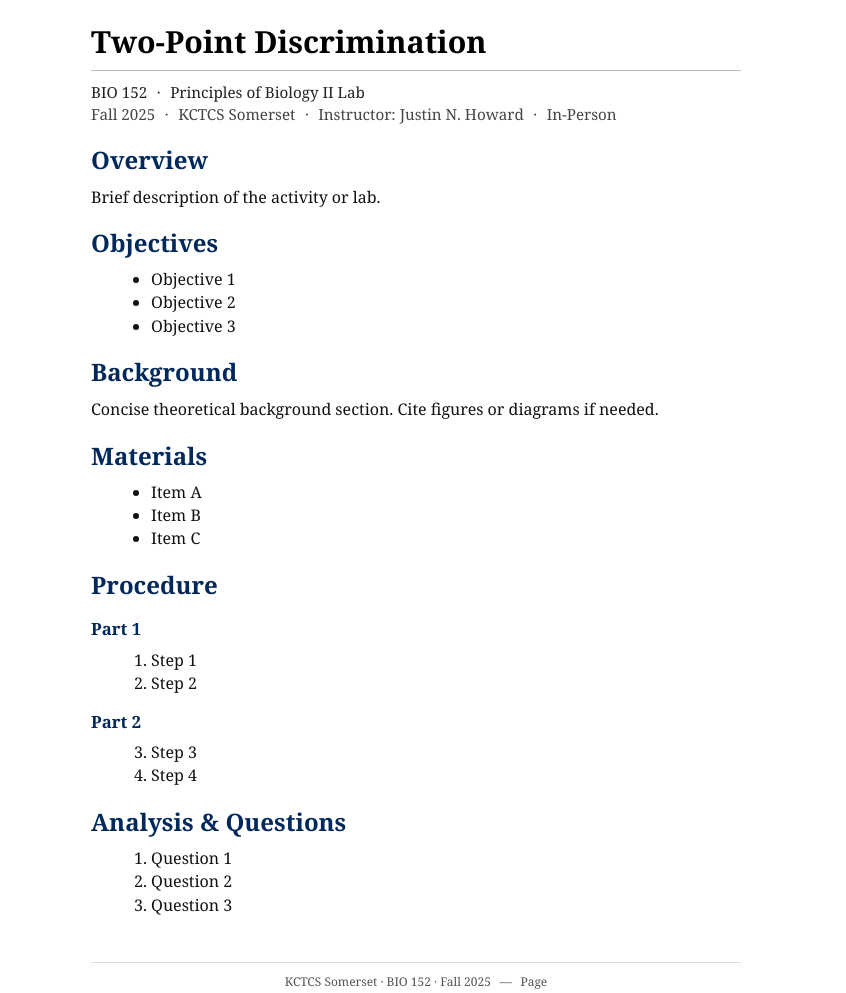
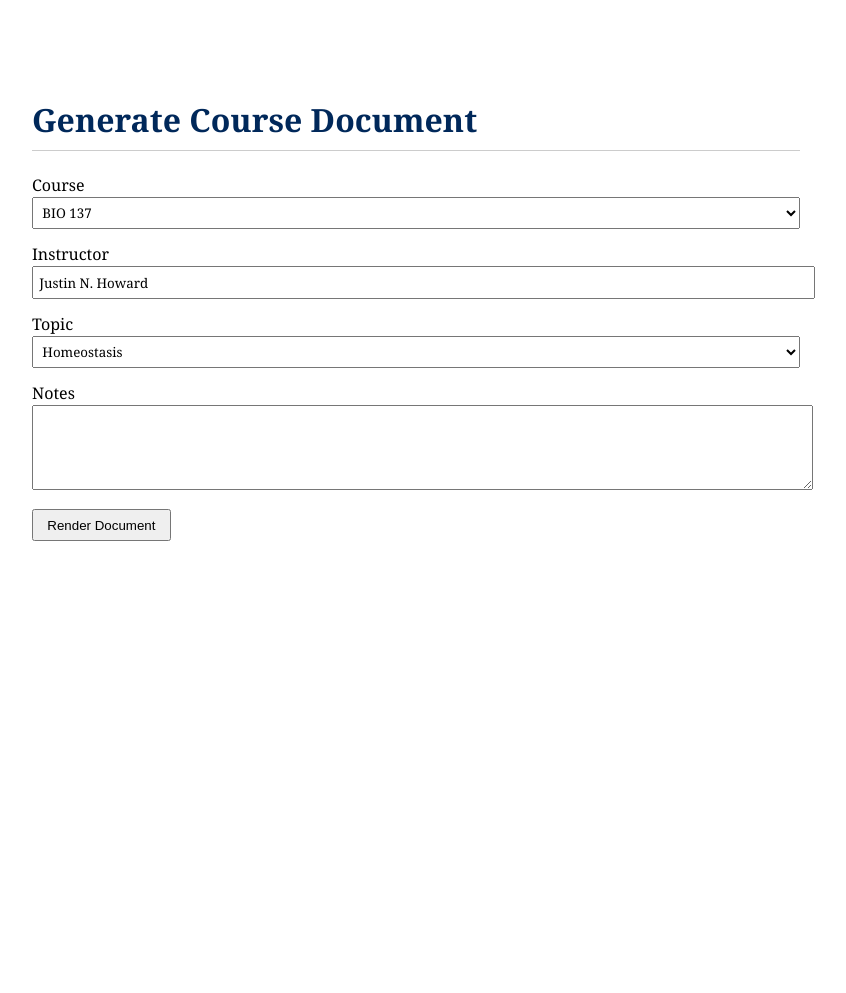
Before and after one commit to howardconnect/form-generator, a plain HTML site: page index.html in a window 1280 px wide. Shown: the whole page, without its empty margins (224-1070 px from the left). After the commit the page ends 800 px from the top, so only its background shows below. Drawn offline with Linux system fonts and the light colour scheme.

Commit message:
Update index.html

```diff
--- a/index.html
+++ b/index.html
@@ -1,230 +1,66 @@
 <!DOCTYPE html>
 <html lang="en">
 <head>
-<meta charset="utf-8" />
-<meta name="viewport" content="width=device-width, initial-scale=1" />
-<title>Lab Template</title>
-
-<!-- ====== CONFIG (edit these values) ====== -->
-<script>
-  const CONFIG = {
-    School: "KCTCS Somerset",
-    CourseCode: "BIO 152",
-    CourseTitle: "Principles of Biology II Lab",
-    Modality: "In-Person",
-    Instructor: "Justin N. Howard",
-    LabTitle: "Two-Point Discrimination",
-    Unit: "Unit 2",
-    Semester: "Fall",
-    Year: "2025"
-  };
-</script>
-
+<meta charset="UTF-8" />
+<meta name="viewport" content="width=device-width,initial-scale=1" />
+<title>Course Document Generator</title>
 <style>
-  /* ===== Shared settings (match LaTeX intent) ===== */
-  :root {
-    --deep-blue: rgb(0,40,90);
-    --page-max: 8.27in; /* A4 width */
-    --margin: 0.75in;
-    --text-color: #111;
-  }
-  @media print {
-    @page {
-      size: A4;
-      margin: 0.75in;
-    }
-  }
-
-  html, body {
-    color: var(--text-color);
-    background: #fff;
-    font-family: Georgia, "Times New Roman", serif; /* mirrors \setmainfont{Georgia} path */
-    line-height: 1.45;
-  }
-
-  .page {
-    max-width: calc(var(--page-max) - 2*var(--margin));
-    margin: 1.25rem auto;
-    padding: 0;
-  }
-
-  /* Title block */
-  .title-block {
-    margin-top: 0.25rem;
-    margin-bottom: 0.75rem;
-  }
-  .title-block .labtitle {
-    font-size: 1.9rem; /* roughly \Large */
-    font-weight: 700;
-    color: #000;
-    margin: 0 0 0.4rem 0;
-  }
-  .title-block hr {
-    border: 0;
-    height: 1px;
-    background: #bbb;
-    margin: 0.4rem 0 0.6rem;
-  }
-  .title-lines {
-    font-size: 0.95rem;
-    color: #222;
-  }
-  .muted {
-    color: #444;
-  }
-  .dot {
-    margin: 0 0.35rem;
-  }
-
-  /* Headings (section/subsection) */
-  h2.section {
-    font-size: 1.5rem; /* ~ \Large */
-    font-weight: 700;
-    color: var(--deep-blue);
-    margin: 1.1rem 0 0.4rem;
-  }
-  h3.subsection {
-    font-size: 1.05rem; /* ~ \normalsize bold */
-    font-weight: 700;
-    color: var(--deep-blue);
-    margin: 0.9rem 0 0.35rem;
-  }
-
-  /* Block spacing that mimics parskip/microtype feel */
-  p { margin: 0.5rem 0; }
-  ul, ol { margin: 0.45rem 0 0.65rem 1.25rem; }
-  .spacer-sm { height: 0.35rem; }
-  .spacer-md { height: 0.6rem; }
-  .spacer-lg { height: 1rem; }
-
-  /* Footer (print-friendly) */
-  .footer {
-    font-size: 0.75rem;
-    color: #555;
-    text-align: center;
-    margin-top: 1.2rem;
-    padding-top: 0.6rem;
-    border-top: 1px solid #ddd;
-  }
-
-  /* Page counter (works in print; "of N" support varies by browser) */
-  @media print {
-    .footer {
-      position: fixed;
-      bottom: 0.4in;
-      left: 0;
-      right: 0;
-      margin: 0 auto;
-      width: calc(var(--page-max) - 2*var(--margin));
-    }
-    /* Some UAs support counters; "of" total pages is not universal without a polyfill */
-    .page-num::after {
-      content: "Page " counter(page);
-    }
-  }
-
-  /* Links (match \hypersetup no colored boxes) */
-  a { color: inherit; text-decoration: underline; }
+  body { font-family: Georgia, serif; max-width: 8in; margin: 1in auto; line-height: 1.5; }
+  h1 { color: rgb(0,40,90); border-bottom: 1px solid #ccc; padding-bottom: 0.2em; }
+  label { display:block; margin-top:0.8em; }
+  select, input, textarea { width:100%; padding:0.4em; font-family:inherit; }
+  button { margin-top:1em; padding:0.5em 1em; cursor:pointer; }
+  #output { border:1px solid #ccc; padding:1em; margin-top:1.5em; }
 </style>
 </head>
 <body>
-  <main class="page" id="doc">
-    <!-- ===== Title Block (MakeTitleBlock) ===== -->
-    <header class="title-block" id="titleBlock">
-      <div class="labtitle" id="LabTitle"></div>
-      <hr />
-      <div class="title-lines">
-        <span id="CourseCode"></span>
-        <span class="dot">·</span>
-        <span id="CourseTitle"></span>
-      </div>
-      <div class="title-lines muted">
-        <span id="Semester"></span>&nbsp;<span id="Year"></span>
-        <span class="dot">·</span>
-        <span id="School"></span>
-        <span class="dot">·</span>
-        Instructor: <span id="Instructor"></span>
-        <span class="dot">·</span>
-        <span id="Modality"></span>
-      </div>
-    </header>
+<h1>Generate Course Document</h1>
 
-    <!-- ===== Body Content (use as repeatable structure) ===== -->
-    <h2 class="section">Overview</h2>
-    <p>Brief description of the activity or lab.</p>
+<form id="docForm">
+  <label>Course
+    <select id="course">
+      <option>BIO 137</option>
+      <option>BIO 152</option>
+      <option>BIO 153</option>
+    </select>
+  </label>
 
-    <h2 class="section">Objectives</h2>
-    <ul>
-      <li>Objective 1</li>
-      <li>Objective 2</li>
-      <li>Objective 3</li>
-    </ul>
+  <label>Instructor <input id="instructor" value="Justin N. Howard"></label>
+  <label>Topic
+    <select id="topic">
+      <option>Homeostasis</option>
+      <option>Tissues</option>
+      <option>Skull Landmarks</option>
+    </select>
+  </label>
 
-    <h2 class="section">Background</h2>
-    <p>Concise theoretical background section. Cite figures or diagrams if needed.</p>
+  <label>Notes <textarea id="notes" rows="4"></textarea></label>
+  <button type="button" id="generate">Render Document</button>
+</form>
 
-    <h2 class="section">Materials</h2>
-    <ul>
-      <li>Item A</li>
-      <li>Item B</li>
-      <li>Item C</li>
-    </ul>
-
-    <h2 class="section">Procedure</h2>
-    <h3 class="subsection">Part 1</h3>
-    <ol>
-      <li>Step 1</li>
-      <li>Step 2</li>
-    </ol>
-
-    <h3 class="subsection">Part 2</h3>
-    <ol start="3">
-      <li>Step 3</li>
-      <li>Step 4</li>
-    </ol>
-
-    <h2 class="section">Analysis & Questions</h2>
-    <ol>
-      <li>Question 1</li>
-      <li>Question 2</li>
-      <li>Question 3</li>
-    </ol>
-
-    <div class="spacer-lg"></div>
-
-    <!-- ===== Footer (mirrors \fancyfoot content style) ===== -->
-    <footer class="footer">
-      <span id="FooterLine"></span>
-      <span class="dot">—</span>
-      <span class="page-num">Page </span>
-      <!-- If total pages are needed in print: consider Paged.js later -->
-    </footer>
-  </main>
+<div id="output" hidden></div>
 
 <script>
-  // Populate fields (mirrors LaTeX \newcommand definitions)
-  function fill(id, value) {
-    const el = document.getElementById(id);
-    if (el) el.textContent = value ?? "";
-  }
+document.getElementById('generate').addEventListener('click', () => {
+  const course = document.getElementById('course').value;
+  const topic = document.getElementById('topic').value;
+  const instructor = document.getElementById('instructor').value;
+  const notes = document.getElementById('notes').value;
+  const date = new Date().toLocaleDateString();
 
-  const {
-    School, CourseCode, CourseTitle, Modality,
-    Instructor, LabTitle, Unit, Semester, Year
-  } = CONFIG;
+  // Render styled HTML (instead of downloading)
+  const html = `
+    <h2 style="color:rgb(0,40,90)">${topic}</h2>
+    <p><strong>${course}</strong> — ${date}</p>
+    <p><em>Instructor:</em> ${instructor}</p>
+    <hr>
+    <p>${notes || "(no notes provided)"}</p>
+  `;
 
-  fill("School", School);
-  fill("CourseCode", CourseCode);
-  fill("CourseTitle", CourseTitle);
-  fill("Modality", Modality);
-  fill("Instructor", Instructor);
-  fill("LabTitle", LabTitle);
-  fill("Semester", Semester);
-  fill("Year", Year);
-
-  // Footer text analogous to: School · CourseCode · Semester Year
-  const footerText = `${School} · ${CourseCode} · ${Semester} ${Year}`;
-  fill("FooterLine", footerText);
+  const out = document.getElementById('output');
+  out.innerHTML = html;
+  out.hidden = false;
+});
 </script>
 </body>
 </html>
```
